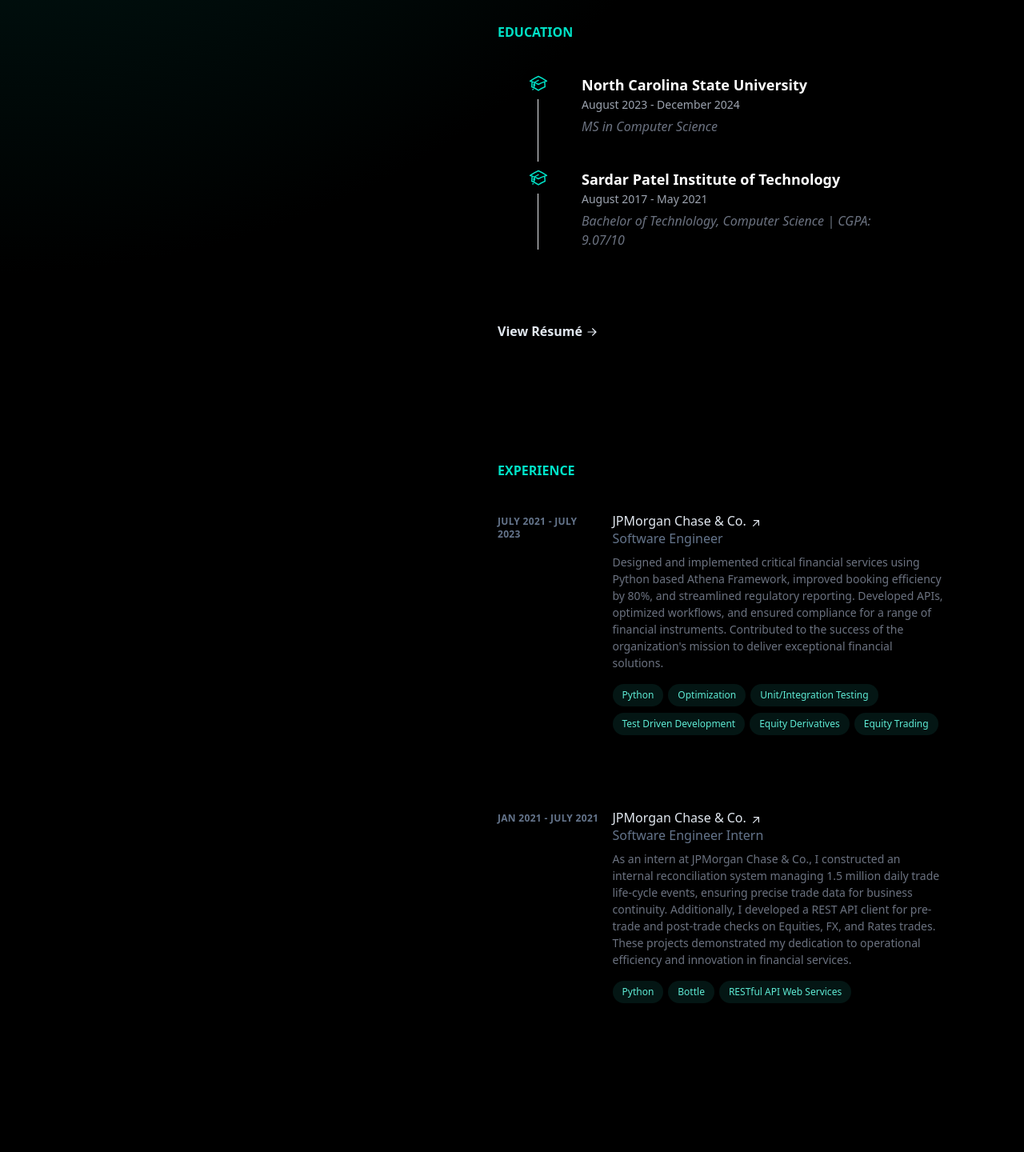
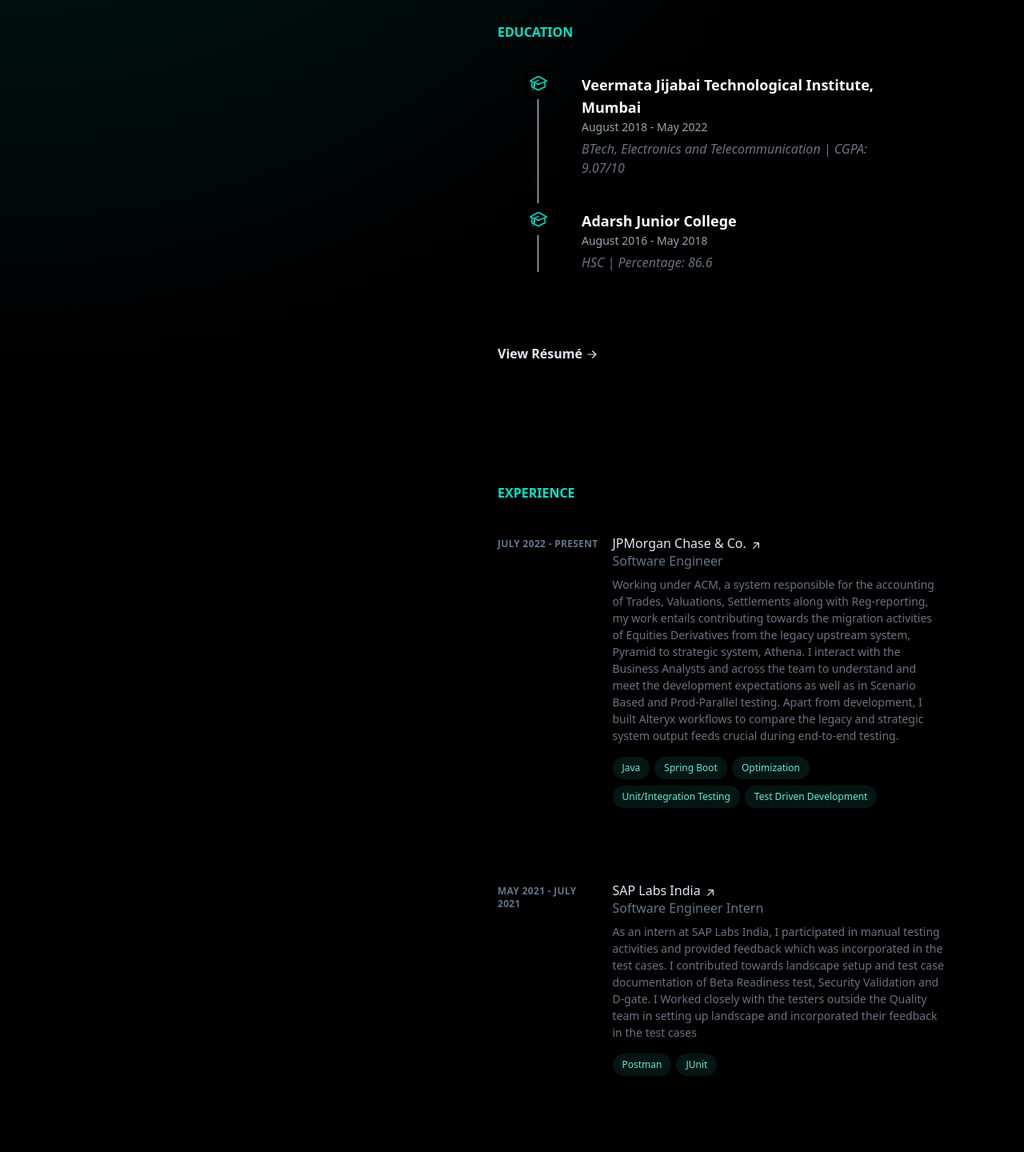
Before and after one commit to sayalikulk/portfolio, a React (Create React App) app: page / in a window 1280 px wide. Shown: the part 700-2140 px from the top of the page at 80% size. Built offline with nearby package versions, Linux system fonts and the light colour scheme; the HTML template or start-up script is replaced by a standard one.

Commit message:
Made changes in content

```diff
--- a/public/index.html
+++ b/public/index.html
@@ -41,7 +41,7 @@
 
 
 
-    <title>Bhavya-Ahir</title>
+    <title>Sayali</title>
   </head>
   <body>
 
--- a/src/components/LeftConstant.jsx
+++ b/src/components/LeftConstant.jsx
@@ -6,8 +6,8 @@
   // <header class="lg:sticky lg:top-0 lg:flex lg:max-h-screen lg:w-1/2 lg:flex-col lg:justify-between lg:py-24">
 
     <div>
-      <h1 class="text-4xl font-bold tracking-tight text-slate-200 sm:text-5xl"><a href="/">Bhavya Ahir</a></h1>
-      <h2 class="mt-3 text-lg font-medium tracking-tight text-slate-200 sm:text-xl"> CS Grad Student at <span style={{color: '#01e2c7',fontWeight: 'bold'  }}>NCSU</span> </h2>      {/* <h2 class="mt-3 text-lg font-medium tracking-tight text-slate-200 sm:text-xl">CS Grad at NCSU</h2> */}
+      <h1 class="text-4xl font-bold tracking-tight text-slate-200 sm:text-5xl"><a href="/">Sayali Kulkarni</a></h1>
+      <h2 class="mt-3 text-lg font-medium tracking-tight text-slate-200 sm:text-xl"> Software Engineer at <span style={{color: '#01e2c7',fontWeight: 'bold'  }}>JPMorgan Chase</span> </h2>      {/* <h2 class="mt-3 text-lg font-medium tracking-tight text-slate-200 sm:text-xl">CS Grad at NCSU</h2> */}
       <p class="mt-4 max-w-xs leading-normal text-gray-500 dark:text-gray-400">Hobbyist software developer and a tinkerer.</p>
       {/* <h2 class="mt-3 text-lg font-medium tracking-tight text-slate-200 sm:text-xl">CS Grad at <span style="color:#771d1d;">NCSU</span></h2> */}
       <ul className='pt-[20px]'>
--- a/src/components/fields/Education.jsx
+++ b/src/components/fields/Education.jsx
@@ -13,11 +13,11 @@
                     <path strokeLinecap="round" strokeLinejoin="round" d="M4.26 10.147a60.436 60.436 0 00-.491 6.347A48.627 48.627 0 0112 20.904a48.627 48.627 0 018.232-4.41 60.46 60.46 0 00-.491-6.347m-15.482 0a50.57 50.57 0 00-2.658-.813A59.905 59.905 0 0112 3.493a59.902 59.902 0 0110.399 5.84c-.896.248-1.783.52-2.658.814m-15.482 0A50.697 50.697 0 0112 13.489a50.702 50.702 0 017.74-3.342M6.75 15a.75.75 0 100-1.5.75.75 0 000 1.5zm0 0v-3.675A55.378 55.378 0 0112 8.443m-7.007 11.55A5.981 5.981 0 006.75 15.75v-1.5" />
                   </svg>
               </span>
-      <h3 class="flex items-center mb-1 text-lg font-semibold text-gray-900 text-white">North Carolina State University
+      <h3 class="flex items-center mb-1 text-lg font-semibold text-gray-900 text-white">Veermata Jijabai Technological Institute, Mumbai
               {/* <span class="bg-blue-100 text-blue-800 text-sm font-medium mr-2 px-2.5 py-0.5 rounded dark:bg-blue-900 dark:text-blue-300 ml-3">Latest</span> */}
               </h3>
-              <time class="block mb-2 text-sm font-normal leading-none text-gray-400 dark:text-gray-500">August 2023 - December 2024</time>
-              <p class="mb-4 italic text-base font-normal text-gray-500 dark:text-gray-400">MS in Computer Science</p>
+              <time class="block mb-2 text-sm font-normal leading-none text-gray-400 dark:text-gray-500">August 2018 - May 2022</time>
+              <p class="mb-4 italic text-base font-normal text-gray-500 dark:text-gray-400">BTech, Electronics and Telecommunication | CGPA: 9.07/10</p>
               {/* <a href="#" class="inline-flex items-center px-4 py-2 text-sm font-medium text-gray-900 bg-white border border-gray-200 rounded-lg hover:bg-gray-100 hover:text-blue-700 focus:z-10 focus:ring-4 focus:outline-none focus:ring-gray-200 focus:text-blue-700 dark:bg-gray-800 dark:text-gray-400 dark:border-gray-600 dark:hover:text-white dark:hover:bg-gray-700 dark:focus:ring-gray-700"><svg class="w-3.5 h-3.5 mr-2.5" aria-hidden="true" xmlns="http://www.w3.org/2000/svg" fill="currentColor" viewBox="0 0 20 20">
           <path d="M14.707 7.793a1 1 0 0 0-1.414 0L11 10.086V1.5a1 1 0 0 0-2 0v8.586L6.707 7.793a1 1 0 1 0-1.414 1.414l4 4a1 1 0 0 0 1.416 0l4-4a1 1 0 0 0-.002-1.414Z"/>
           <path d="M18 12h-2.55l-2.975 2.975a3.5 3.5 0 0 1-4.95 0L4.55 12H2a2 2 0 0 0-2 2v4a2 2 0 0 0 2 2h16a2 2 0 0 0 2-2v-4a2 2 0 0 0-2-2Zm-3 5a1 1 0 1 1 0-2 1 1 0 0 1 0 2Z"/>
@@ -29,15 +29,15 @@
                     <path strokeLinecap="round" strokeLinejoin="round" d="M4.26 10.147a60.436 60.436 0 00-.491 6.347A48.627 48.627 0 0112 20.904a48.627 48.627 0 018.232-4.41 60.46 60.46 0 00-.491-6.347m-15.482 0a50.57 50.57 0 00-2.658-.813A59.905 59.905 0 0112 3.493a59.902 59.902 0 0110.399 5.84c-.896.248-1.783.52-2.658.814m-15.482 0A50.697 50.697 0 0112 13.489a50.702 50.702 0 017.74-3.342M6.75 15a.75.75 0 100-1.5.75.75 0 000 1.5zm0 0v-3.675A55.378 55.378 0 0112 8.443m-7.007 11.55A5.981 5.981 0 006.75 15.75v-1.5" />
                   </svg>
               </span>
-              <h3 class="mb-1 text-lg font-semibold text-gray-900 text-white">Sardar Patel Institute of Technology</h3>
-              <time class="block mb-2 text-sm font-normal leading-none text-gray-400 dark:text-gray-500">August 2017 - May 2021</time>
-              <p class="text-base italic font-normal text-gray-500 dark:text-gray-400">Bachelor of Technlology, Computer Science | CGPA: 9.07/10</p>
+              <h3 class="mb-1 text-lg font-semibold text-gray-900 text-white">Adarsh Junior College</h3>
+              <time class="block mb-2 text-sm font-normal leading-none text-gray-400 dark:text-gray-500">August 2016 - May 2018</time>
+              <p class="text-base italic font-normal text-gray-500 dark:text-gray-400">HSC | Percentage: 86.6</p>
           </li>
 
       </ol>
     </div>
       <div class="mt-12" className='pt-[50px]'>
-        <a class="inline-flex items-center font-medium leading-tight text-slate-200 font-semibold text-slate-200 group" aria-label="View Résumé" href="https://drive.google.com/file/d/1MWtdiv6A1SDGS9Dqm9dSND2LJlEEAgf1/view?usp=sharing" target="_blank">
+        <a class="inline-flex items-center font-medium leading-tight text-slate-200 font-semibold text-slate-200 group" aria-label="View Résumé" href="https://drive.google.com/file/d/1npu7RexBFyRawd736UBOUPkxU6vzriZI/view?usp=sharing" target="_blank">
           <span>
             <span class="border-b border-transparent pb-px transition group-hover:border-teal-300 motion-reduce:transition-none">
             </span>
--- a/src/components/fields/Experience.jsx
+++ b/src/components/fields/Experience.jsx
@@ -5,14 +5,16 @@
   return (
     <div id="experience" className='p-[50px] md:pt-[100px] md:pl-[100px] md:pr-[50px]'>
       <h2 id="experience-title" class="font-bold uppercase pb-[20px] text-[#01e2c7]">Experience</h2>
-      <ExperienceCard timeline="July 2021 - July 2023" role="Software Engineer" name="JPMorgan Chase & Co." description=
-"Designed and implemented critical financial services using Python based Athena Framework, improved booking efficiency by 80%, and streamlined regulatory reporting. Developed APIs, optimized workflows, and ensured compliance for a range of financial instruments. Contributed to the success of the organization's mission to deliver exceptional financial solutions."
-skills={["Python","Optimization","Unit/Integration Testing", "Test Driven Development","Equity Derivatives","Equity Trading"
-]}/>
-      <ExperienceCard timeline="Jan 2021 - July 2021" role="Software Engineer Intern" name="JPMorgan Chase & Co." description=
-          "As an intern at JPMorgan Chase & Co., I constructed an internal reconciliation system managing 1.5 million daily trade life-cycle events, ensuring precise trade data for business continuity. Additionally, I developed a REST API client for pre-trade and post-trade checks on Equities, FX, and Rates trades. These projects demonstrated my dedication to operational efficiency and innovation in financial services."
-          skills={["Python","Bottle","RESTful API Web Services"]}/>
-
+      <ExperienceCard timeline="July 2022 - Present" role="Software Engineer" name="JPMorgan Chase & Co." description=
+"Working under ACM, a system responsible for the accounting of Trades, Valuations, Settlements along with Reg-reporting, my work entails contributing towards the migration activities of Equities Derivatives from the legacy upstream system, Pyramid to strategic system, Athena. I interact with the Business Analysts and across the team to understand and meet the development expectations as well as in Scenario Based and Prod-Parallel testing. Apart from development, I built Alteryx workflows to compare the legacy and strategic system output feeds crucial during end-to-end testing."
+skills={["Java", "Spring Boot","Optimization","Unit/Integration Testing", "Test Driven Development"
+]} href="https://www.jpmorganchase.com/"/>
+      <ExperienceCard timeline="May 2021 - July 2021" role="Software Engineer Intern" name="SAP Labs India" description=
+          "As an intern at SAP Labs India, I participated in manual testing activities and provided feedback which was incorporated in the test cases. I contributed towards landscape setup and test case documentation of Beta Readiness test, Security Validation and D-gate. I Worked closely with the testers outside the Quality team in setting up landscape and incorporated their feedback in the test cases"
+          skills={["Postman","JUnit"]} href="https://www.sap.com/india/about/labs-india.html"/>
+       <ExperienceCard timeline="May 2021 - April 2022" role="Undergraduate Research Assistant" name="Veermata Jijabai Technological Institute, Mumbai" description=
+          "Implemented DeepFake detection for real-time scenarios under the mentorship of Dr. Faruk Kazi at CoE-CNDS Lab, VJTI. Researched upon bringing down the computational power/resources, substantially, by using an ensemble of low latency algorithms followed by temporal feature extraction using Video Vision Transformers"
+          skills={["Python","Tensorflow"]} href="https://vjti.ac.in/"/>
 
 
     </div>
--- a/src/components/utils/ExperienceCard.jsx
+++ b/src/components/utils/ExperienceCard.jsx
@@ -2,7 +2,7 @@
 import PropTypes from 'prop-types'
 
 const ExperienceCard = props => {
-    const { timeline, role, name, description, skills } = props;
+    const { timeline, role, name, description, skills, href } = props;
     return (
         <div className='py-[20px]'>
             <div class="mb-12">
@@ -12,7 +12,7 @@
                   <div class="z-10 sm:col-span-6">
                     <h3 class="font-medium leading-snug text-slate-200">
                         <div>
-                          <a class="inline-flex items-baseline font-medium leading-tight text-slate-200 hover:text-teal-300 focus-visible:text-teal-300  group/link text-base" href="https://www.jpmorganchase.com/" target="_blank" rel="noreferrer" aria-label="Software Engineer at JP Morgan & Chase">
+                          <a class="inline-flex items-baseline font-medium leading-tight text-slate-200 hover:text-teal-300 focus-visible:text-teal-300  group/link text-base" href={href} target="_blank" rel="noreferrer" aria-label="Software Engineer at JP Morgan & Chase">
                               <span class="absolute -inset-x-4 -inset-y-2.5 hidden rounded md:-inset-x-6 md:-inset-y-4 lg:block"></span>
                               <span>
 
```
